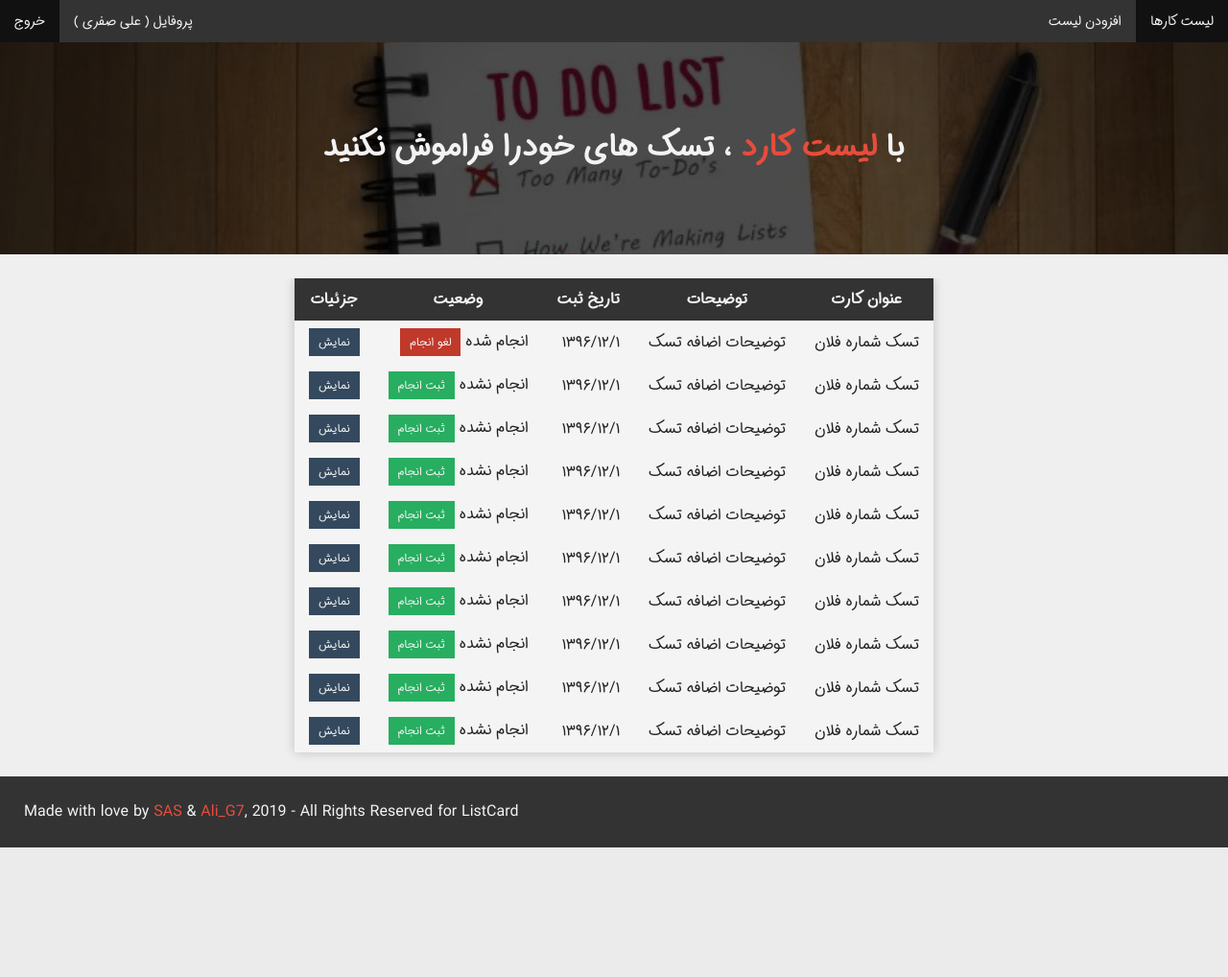
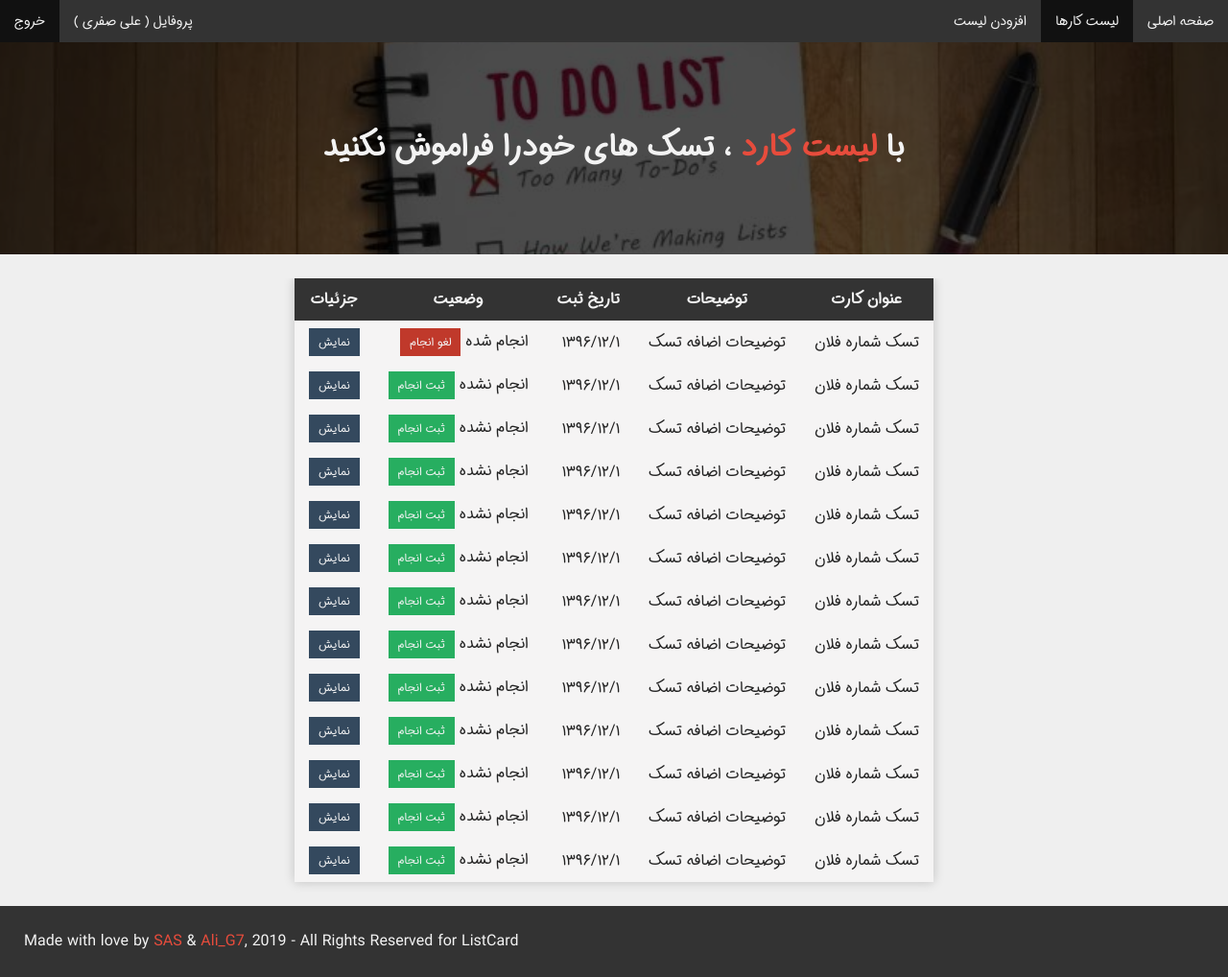
Before and after one commit to sasherafat-zz/it-1, a PHP site: page /panel.html in a window 1280 px wide. Shown: the whole page at 96% size. Before the commit the page ends 883 px from the top, so only its background shows below. Run offline with PHP 8.4, Linux system fonts and the light colour scheme; some libraries are stand-ins or nearby versions.

Commit message:
Frontend Done.

```diff
--- a/assets/css/style.css
+++ b/assets/css/style.css
@@ -874,3 +874,15 @@ footer a {
     background: #34495e;
     color: #f3f3f3;
 }
+.view_form {
+    text-align: center;
+    margin-bottom: 25px;
+}
+.profile_form {
+    margin-bottom: 5px;
+}
+.profile_form + span {
+    margin-bottom: 25px;
+    display: block;
+    text-align: center;
+}
--- a/panel.html
+++ b/panel.html
@@ -12,12 +12,13 @@
 
 <div class="navbar">
     <ul class="nav_right">
-        <li><a href="#" class="active">لیست کارها</a></li>
-        <li><a href="#">افزودن لیست</a></li>
+        <li><a href="./index.html">صفحه اصلی</a></li>
+        <li><a href="./panel.html" class="active">لیست کارها</a></li>
+        <li><a href="./task_add.html">افزودن لیست</a></li>
     </ul>
     <ul class="nav_left">
-        <li><a href="#">پروفایل (‌ علی صفری )</a></li>
-        <li><a href="#">خروج</a></li>
+        <li><a href="./profile.html">پروفایل (‌ علی صفری )</a></li>
+        <li><a href="./logOut.php">خروج</a></li>
     </ul>
 </div>
 
@@ -40,80 +41,92 @@
             <td>توضیحات اضافه تسک</td>
             <td>۱۳۹۶/۱۲/۱</td>
             <td>انجام شده <a href="#" class="task_btn done">لغو انجام</a></td>
-            <td><a href="#" class="task_btn view">نمایش</a></td>
+            <td><a href="./task_view.html" class="task_btn view">نمایش</a></td>
         </tr>
         <tr>
             <td>تسک شماره فلان</td>
             <td>توضیحات اضافه تسک</td>
             <td>۱۳۹۶/۱۲/۱</td>
             <td>انجام نشده <a href="#" class="task_btn not_done">ثبت انجام</a></td>
-            <td><a href="#" class="task_btn view">نمایش</a></td>
-        </tr>
+            <td><a href="./task_view.html" class="task_btn view">نمایش</a></td>
         </tr>
         <tr>
             <td>تسک شماره فلان</td>
             <td>توضیحات اضافه تسک</td>
             <td>۱۳۹۶/۱۲/۱</td>
             <td>انجام نشده <a href="#" class="task_btn not_done">ثبت انجام</a></td>
-            <td><a href="#" class="task_btn view">نمایش</a></td>
-        </tr>
+            <td><a href="./task_view.html" class="task_btn view">نمایش</a></td>
         </tr>
         <tr>
             <td>تسک شماره فلان</td>
             <td>توضیحات اضافه تسک</td>
             <td>۱۳۹۶/۱۲/۱</td>
             <td>انجام نشده <a href="#" class="task_btn not_done">ثبت انجام</a></td>
-            <td><a href="#" class="task_btn view">نمایش</a></td>
-        </tr>
+            <td><a href="./task_view.html" class="task_btn view">نمایش</a></td>
         </tr>
         <tr>
             <td>تسک شماره فلان</td>
             <td>توضیحات اضافه تسک</td>
             <td>۱۳۹۶/۱۲/۱</td>
             <td>انجام نشده <a href="#" class="task_btn not_done">ثبت انجام</a></td>
-            <td><a href="#" class="task_btn view">نمایش</a></td>
-        </tr>
+            <td><a href="./task_view.html" class="task_btn view">نمایش</a></td>
         </tr>
         <tr>
             <td>تسک شماره فلان</td>
             <td>توضیحات اضافه تسک</td>
             <td>۱۳۹۶/۱۲/۱</td>
             <td>انجام نشده <a href="#" class="task_btn not_done">ثبت انجام</a></td>
-            <td><a href="#" class="task_btn view">نمایش</a></td>
-        </tr>
+            <td><a href="./task_view.html" class="task_btn view">نمایش</a></td>
         </tr>
         <tr>
             <td>تسک شماره فلان</td>
             <td>توضیحات اضافه تسک</td>
             <td>۱۳۹۶/۱۲/۱</td>
             <td>انجام نشده <a href="#" class="task_btn not_done">ثبت انجام</a></td>
-            <td><a href="#" class="task_btn view">نمایش</a></td>
-        </tr>
+            <td><a href="./task_view.html" class="task_btn view">نمایش</a></td>
         </tr>
         <tr>
             <td>تسک شماره فلان</td>
             <td>توضیحات اضافه تسک</td>
             <td>۱۳۹۶/۱۲/۱</td>
             <td>انجام نشده <a href="#" class="task_btn not_done">ثبت انجام</a></td>
-            <td><a href="#" class="task_btn view">نمایش</a></td>
-        </tr>
+            <td><a href="./task_view.html" class="task_btn view">نمایش</a></td>
         </tr>
         <tr>
             <td>تسک شماره فلان</td>
             <td>توضیحات اضافه تسک</td>
             <td>۱۳۹۶/۱۲/۱</td>
             <td>انجام نشده <a href="#" class="task_btn not_done">ثبت انجام</a></td>
-            <td><a href="#" class="task_btn view">نمایش</a></td>
-        </tr>
+            <td><a href="./task_view.html" class="task_btn view">نمایش</a></td>
         </tr>
         <tr>
             <td>تسک شماره فلان</td>
             <td>توضیحات اضافه تسک</td>
             <td>۱۳۹۶/۱۲/۱</td>
             <td>انجام نشده <a href="#" class="task_btn not_done">ثبت انجام</a></td>
-            <td><a href="#" class="task_btn view">نمایش</a></td>
+            <td><a href="./task_view.html" class="task_btn view">نمایش</a></td>
         </tr>
         <tr>
+            <td>تسک شماره فلان</td>
+            <td>توضیحات اضافه تسک</td>
+            <td>۱۳۹۶/۱۲/۱</td>
+            <td>انجام نشده <a href="#" class="task_btn not_done">ثبت انجام</a></td>
+            <td><a href="./task_view.html" class="task_btn view">نمایش</a></td>
+        </tr>
+        <tr>
+            <td>تسک شماره فلان</td>
+            <td>توضیحات اضافه تسک</td>
+            <td>۱۳۹۶/۱۲/۱</td>
+            <td>انجام نشده <a href="#" class="task_btn not_done">ثبت انجام</a></td>
+            <td><a href="./task_view.html" class="task_btn view">نمایش</a></td>
+        </tr>
+        <tr>
+            <td>تسک شماره فلان</td>
+            <td>توضیحات اضافه تسک</td>
+            <td>۱۳۹۶/۱۲/۱</td>
+            <td>انجام نشده <a href="#" class="task_btn not_done">ثبت انجام</a></td>
+            <td><a href="./task_view.html" class="task_btn view">نمایش</a></td>
+        </tr>
     </table>
 </div>
 
```
Also changed, not shown: profile.html (added, +49 -0 lines), task_add.html (added, +50 -0 lines), task_view.html (added, +51 -0 lines).
